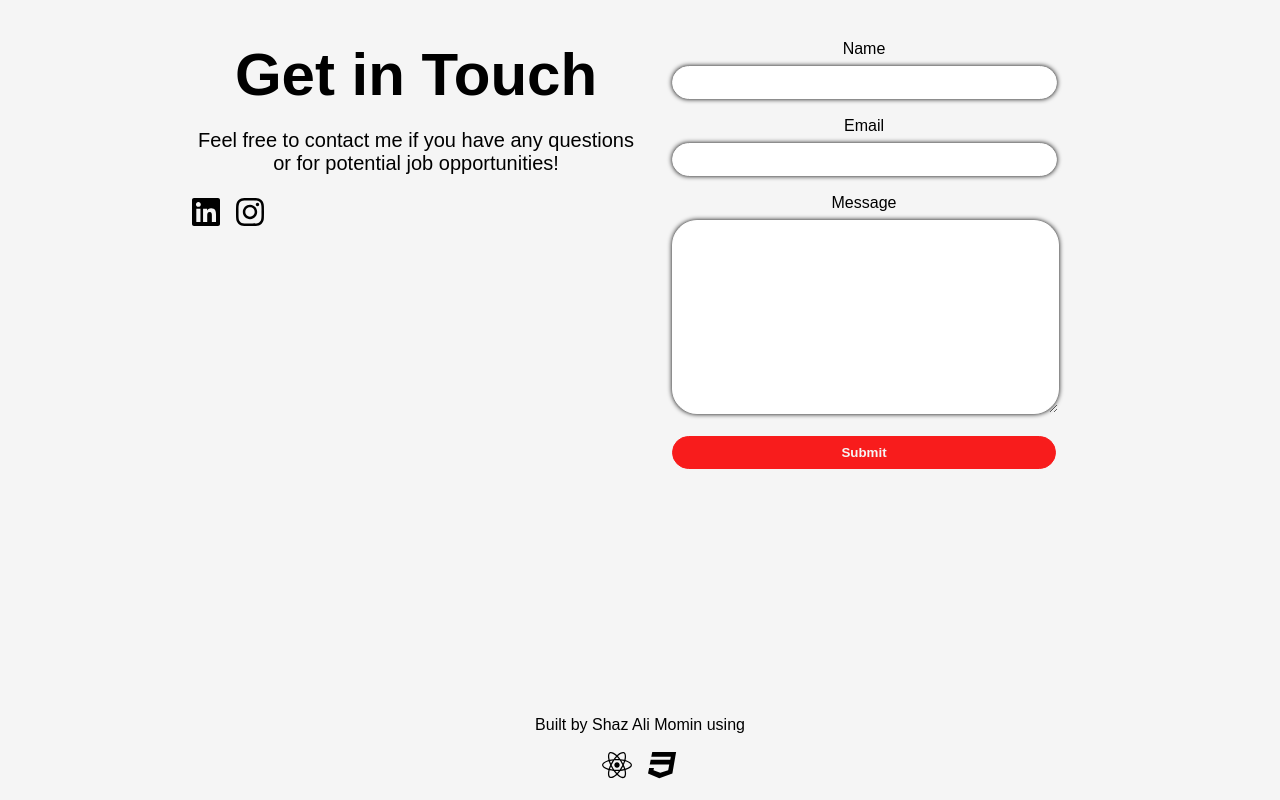
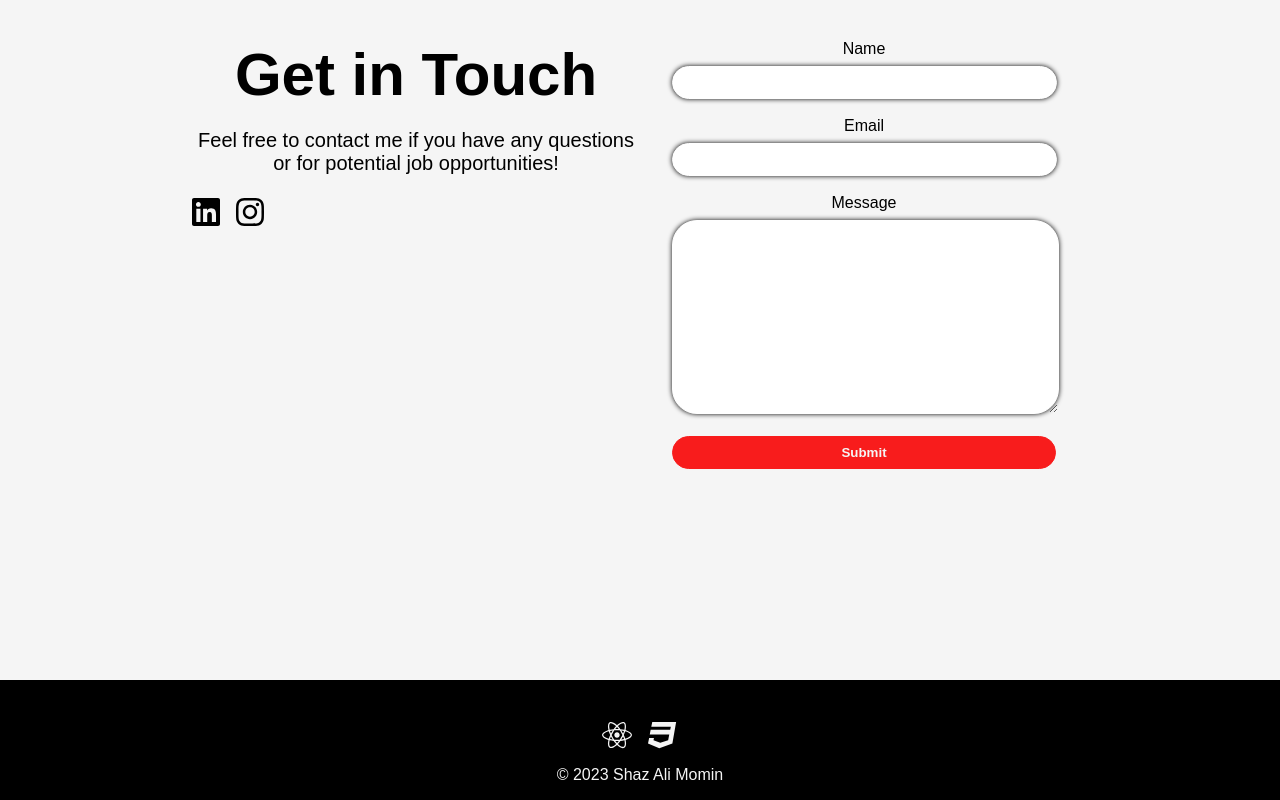
Before and after one commit to ShazAliMomin/personal-site, a React (Create React App) app: page / in a window 1280 px wide. Shown: the part 3312-4112 px from the top of the page. Built offline with nearby package versions, Linux system fonts and the light colour scheme; a web font is replaced by a local one.

Commit message:
Updated footer

```diff
--- a/src/components/Footer/Footer.css
+++ b/src/components/Footer/Footer.css
@@ -1,20 +1,21 @@
 .footer-container {
-  background-color: whitesmoke;
+  background-color: black;
   height: 15vh;
   display: flex;
   flex-direction: column;
-  justify-content: center;
+  justify-content: flex-end;
   align-items: center;
 }
 
 .footer-container p {
   font-weight: lighter;
+  color: whitesmoke;
 }
 
 .lang-logo {
   font-size: 30px;
   /* color: #61dbfb; */
-  color: black;
+  color: whitesmoke;
   display: flex;
   gap: 1rem;
 }
--- a/src/components/Footer/Footer.jsx
+++ b/src/components/Footer/Footer.jsx
@@ -6,11 +6,12 @@ import { faReact, faCss3 } from "@fortawesome/free-brands-svg-icons";
 function Footer() {
   return (
     <div className="footer-container">
-      <p>Built by Shaz Ali Momin using</p>
+      {/* <p>Built by Shaz Ali Momin using</p> */}
       <div className="lang-logo">
         <FontAwesomeIcon icon={faReact} />
         <FontAwesomeIcon icon={faCss3} />
       </div>
+      <p>&copy; 2023 Shaz Ali Momin</p>
     </div>
   );
 }
```
